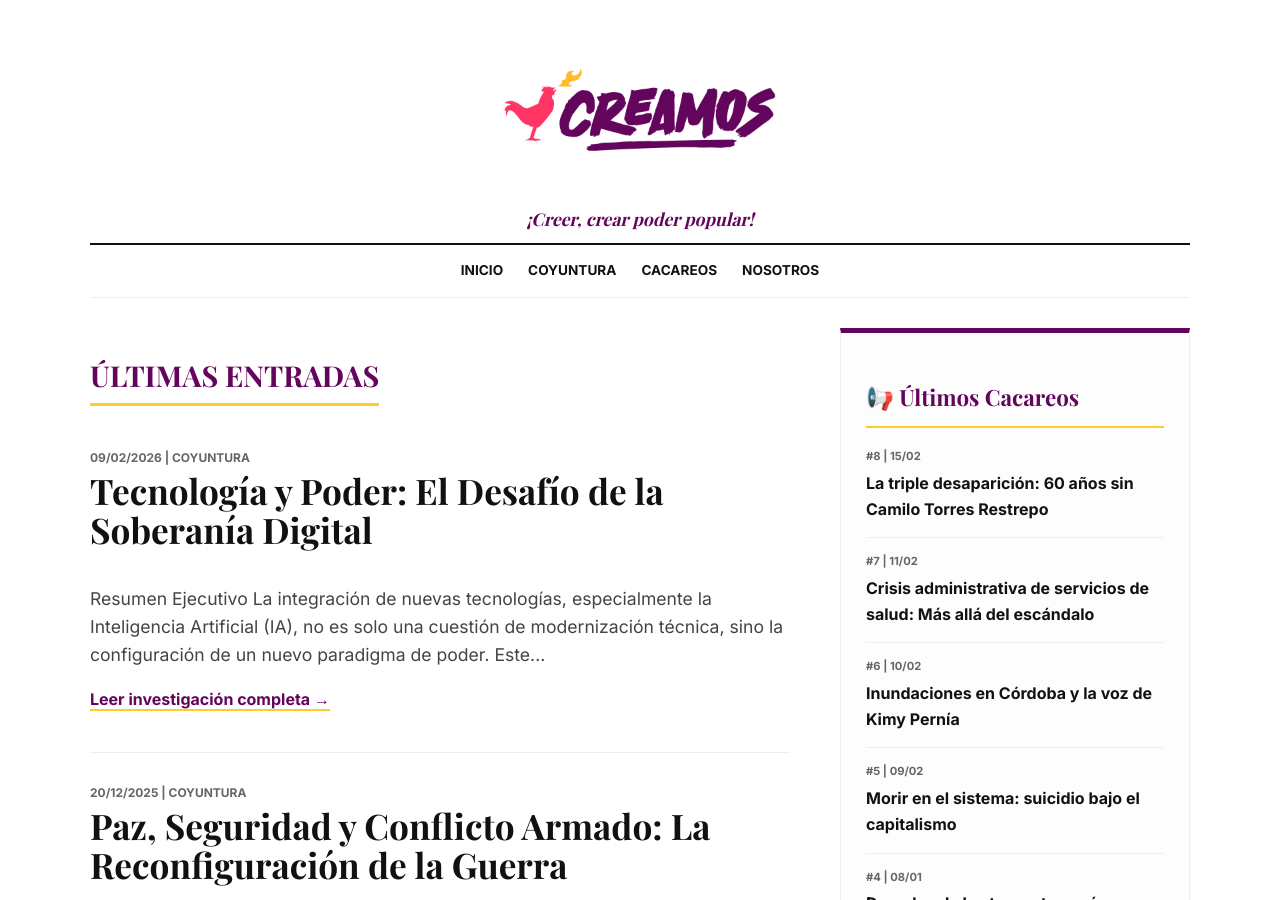
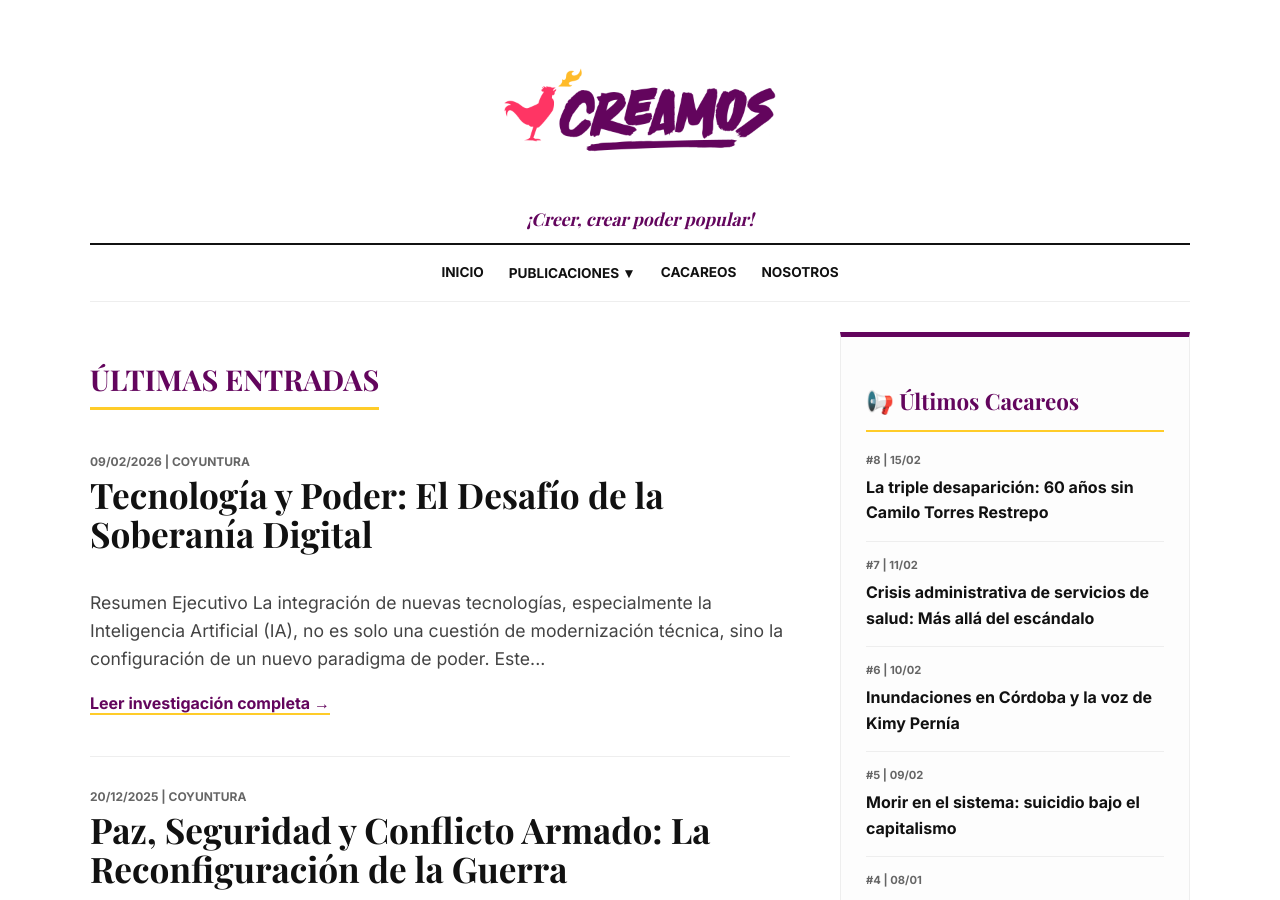
Before and after one commit to Jvega34/creamos, a Jekyll site: the page built from index.md, in a window 1280 px wide and 900 px high. Built offline with Jekyll 4.4.1, drawn with Linux system fonts in a browser that asks for light colours; some web fonts are replaced.

Commit message:
Update default.html

```diff
--- a/_layouts/default.html
+++ b/_layouts/default.html
@@ -16,12 +16,18 @@
             <p class="tagline">¡Creer, crear poder popular!</p>
         </header>
 
-        <nav class="main-nav">
-            <a href="/">Inicio</a>
-            <a href="/coyuntura">Coyuntura</a>
-            <a href="/cacareos">Cacareos</a>
-            <a href="/quienes-somos">Nosotros</a>
-        </nav>
+       <nav class="main-nav">
+    <a href="/">Inicio</a>
+    <div class="dropdown">
+        <a href="#" class="dropbtn">Publicaciones ▼</a>
+        <div class="dropdown-content">
+            <a href="/coyuntura">Análisis de Coyuntura</a>
+            <a href="/notas">Notas, Crónicas y Opinión</a>
+        </div>
+    </div>
+    <a href="/cacareos">Cacareos</a>
+    <a href="/quienes-somos">Nosotros</a>
+</nav>
 
         <main class="content-area">
             {{ content }}
```
